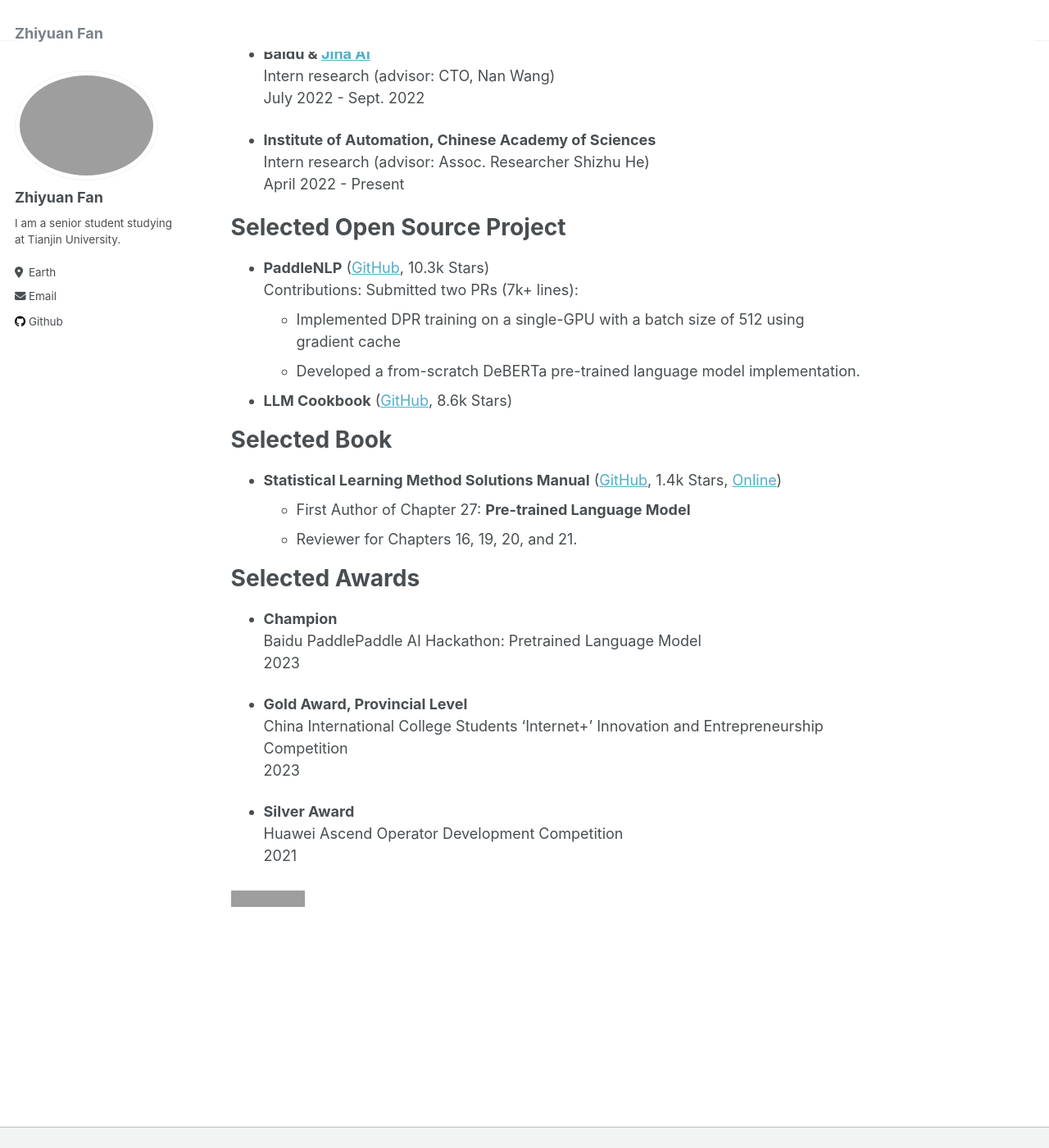
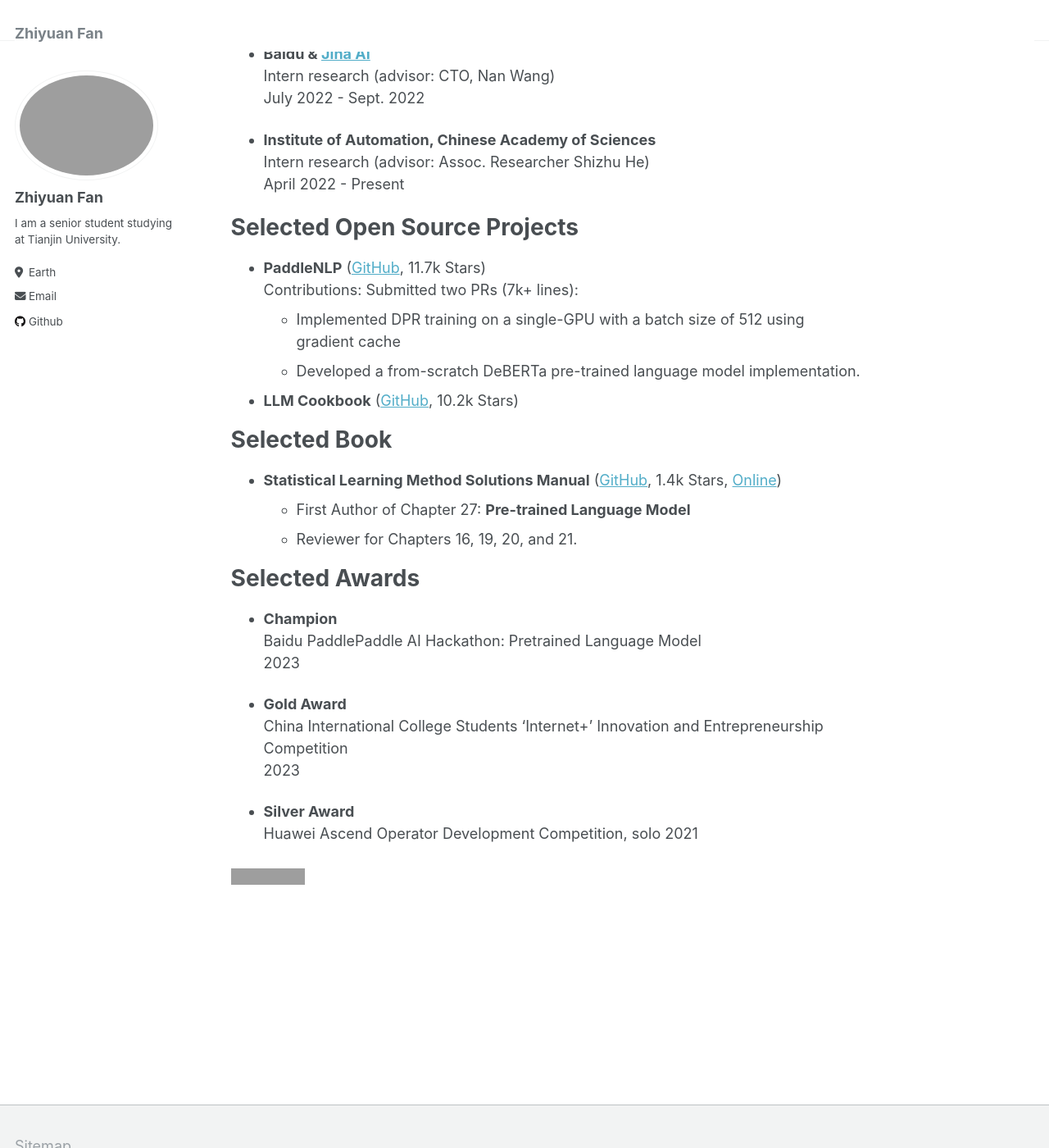
Before and after one commit to Zhiyuan-Fan/Zhiyuan-Fan.github.io, a Jekyll site: the page built from _pages/about.md, in a window 1280 px wide and 1400 px high, scrolled down 1018 px. Shown: the whole window at 82% size. Built offline with Jekyll 4.4.1, drawn with Linux system fonts in a browser that asks for light colours; some of the changed text lies outside the part shown; grey boxes are pictures that could not be loaded.

Commit message:
update code

```diff
--- a/_pages/about.md
+++ b/_pages/about.md
@@ -62,15 +62,15 @@ Experiences
   April 2022 - Present
 
 
-Selected Open Source Project
+Selected Open Source Projects
 ======
-- **PaddleNLP** ([GitHub](https://github.com/PaddlePaddle/PaddleNLP), 10.3k Stars)
+- **PaddleNLP** ([GitHub](https://github.com/PaddlePaddle/PaddleNLP), 11.7k Stars)
   Contributions: Submitted two PRs (7k+ lines):
   - Implemented DPR training on a single-GPU with a batch size of 512 using gradient cache
   - Developed a from-scratch DeBERTa pre-trained language model implementation.
 
 
-- **LLM Cookbook** ([GitHub](https://github.com/datawhalechina/llm-cookbook), 8.6k Stars)
+- **LLM Cookbook** ([GitHub](https://github.com/datawhalechina/llm-cookbook), 10.2k Stars)
 
 Selected Book
 ======
@@ -84,12 +84,12 @@ Selected Awards
   Baidu PaddlePaddle AI Hackathon: Pretrained Language Model
   2023
 
-- **Gold Award, Provincial Level**
+- **Gold Award**
   China International College Students 'Internet+' Innovation and Entrepreneurship Competition
   2023
 
 - **Silver Award**
-  Huawei Ascend Operator Development Competition
+  Huawei Ascend Operator Development Competition, solo
   2021
 
 
```
Also changed, not shown: other parts of _pages/about.md (+1 -1 lines).
